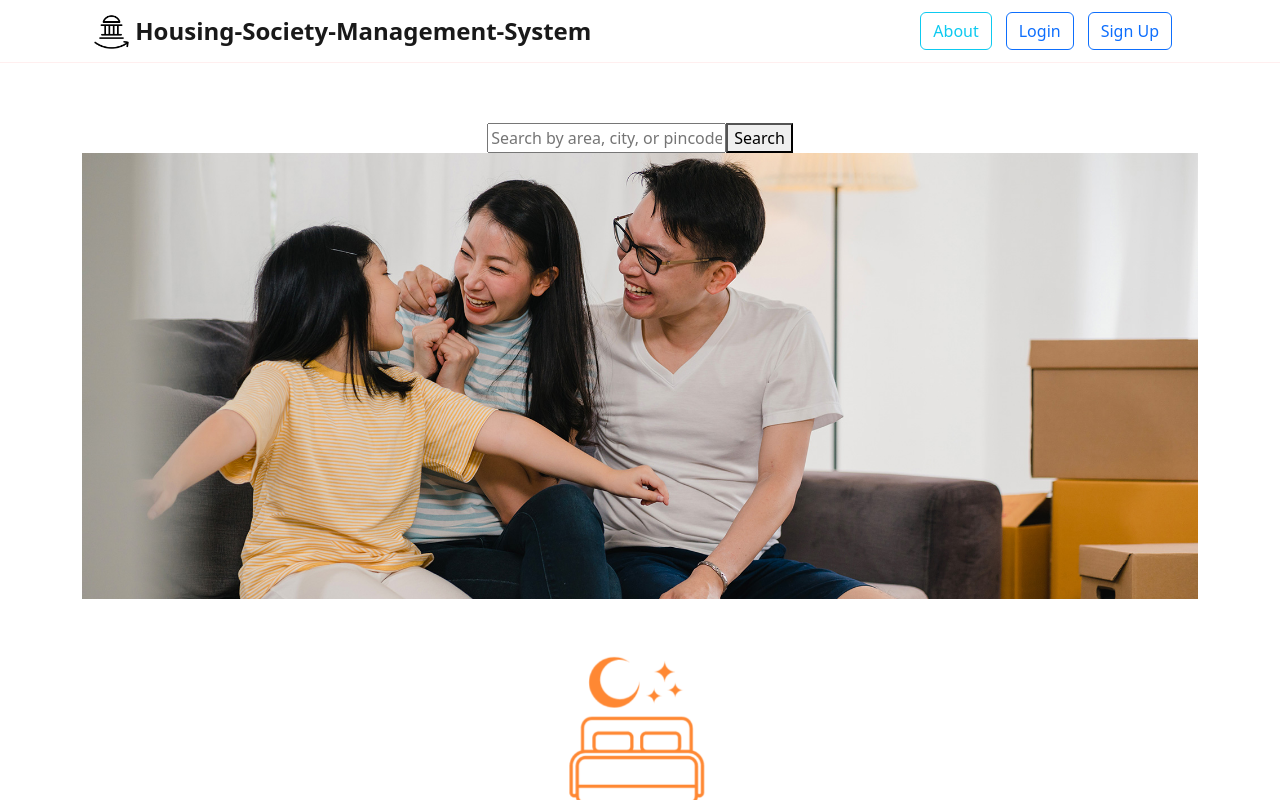
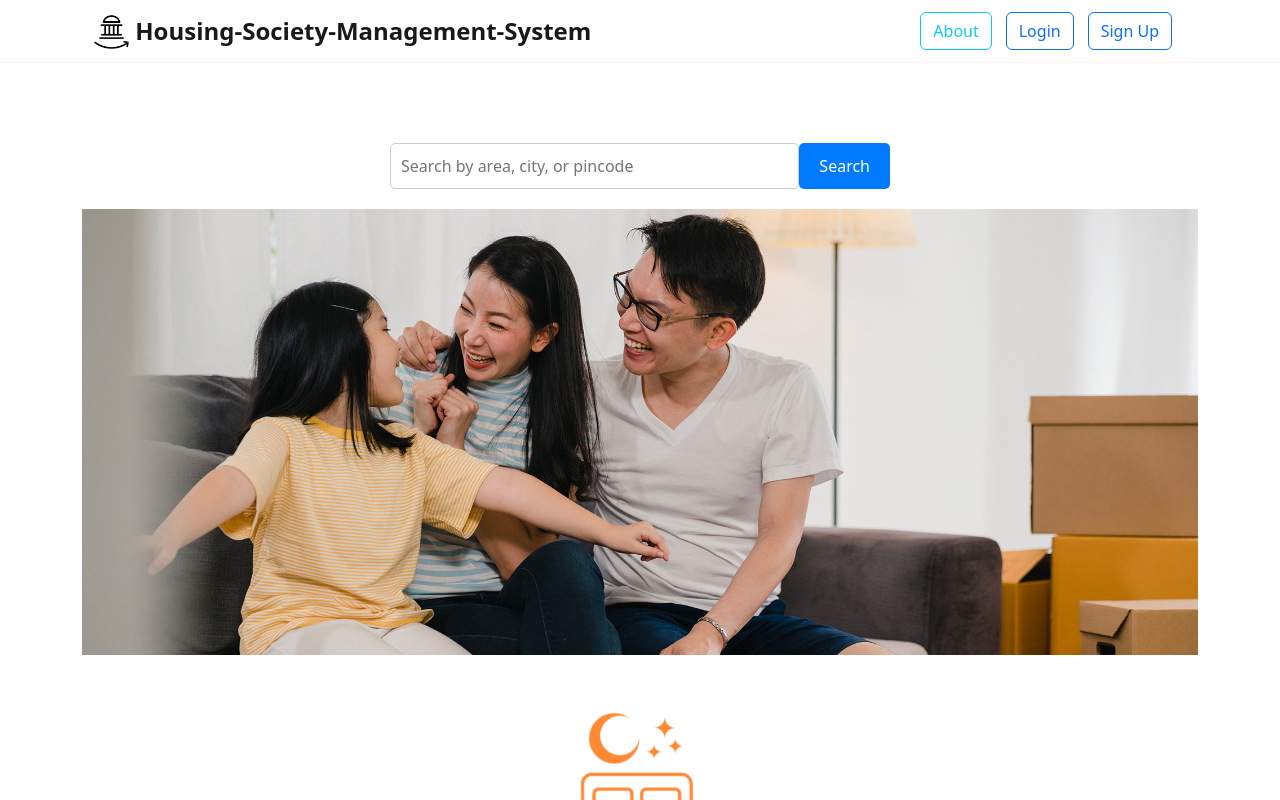
Before and after one commit to Sankalp-Pateriya/Housing-Society-Management-System, a React (Create React App) app in the folder Front-end/hsms/: page / in a window 1280 px wide. Shown: the top 800 px of the page. Built offline with nearby package versions, Linux system fonts and the light colour scheme.

Commit message:
Added Search Bar with tile : Modified Home.scss page to design Home.jsx page

```diff
--- a/Front-end/hsms/src/assets/Home.scss
+++ b/Front-end/hsms/src/assets/Home.scss
@@ -1,20 +1,80 @@
-.homepage{
+
+.homepage {
     height: auto;
     background-size: cover;
 }
 
+.search-box {
+    margin: 20px auto;
+    max-width: 500px;
+    display: flex;
+}
+
+.search-box input[type="text"] {
+    flex: 1;
+    padding: 10px;
+    border: 1px solid #ccc;
+    border-radius: 5px;
+}
+
+.search-box button {
+    padding: 10px 20px;
+    border: none;
+    border-radius: 5px;
+    background-color: #007bff;
+    color: #fff;
+    cursor: pointer;
+}
+
+.search-results {
+    display: flex;
+    flex-wrap: wrap;
+  }
+
+  .search-result-tile {
+    margin: 10px;
+    padding: 20px;
+    background-color: #f0f0f0;
+    border-radius: 10px;
+    box-shadow: 0 4px 8px rgba(0, 0, 0, 0.1);
+    transition: transform 0.3s ease-in-out;
+    width: 200px;
+    text-align: center;
+  }
+
+  .search-result-tile:hover {
+    transform: translateY(-5px);
+  }
+
+  .search-result-content {
+    text-align: center;
+  }
+
+  .search-result-content h3 {
+    margin: 0;
+    font-size: 20px;
+  }
+
+  .search-result-content p {
+    margin: 5px 0;
+    color: #666;
+  }
+
+
 .container {
     max-width: 1200px;
-  }
+}
 
-  .banner-section{
-    img{
+.banner-section {
+    img {
         width: 100%;
     }
-  }
-  .u-section-2 {
+}
+
+.u-section-2 {
     width: 1035px;
     margin: -175px auto 0 calc(((100% - 1140px) / 2) + 53px);
+
     .u-layout-row {
         display: flex;
         flex-direction: row;
@@ -22,30 +82,40 @@
         min-height: 100%;
         max-width: 100%;
     }
-    .u-layout-cell, .u-group.u-opacity {
+
+    .u-layout-cell,
+    .u-group.u-opacity {
         //background-color: transparent !important;
         opacity: 1;
     }
-    .u-valign-middle, .u-valign-top, .u-valign-bottom {
+
+    .u-valign-middle,
+    .u-valign-top,
+    .u-valign-bottom {
         display: flex;
         flex-direction: column;
         gap: 21px;
         padding: 22px;
     }
-    .u-layout-row > .u-size-20 {
+
+    .u-layout-row>.u-size-20 {
         flex: 0 0 33.33333333%;
         max-width: 31.333333%;
-    margin-right: 11px;
+        margin-right: 11px;
     }
+
     .u-container-style {
         color: #ffffff;
         background-color: #81b6bb;
     }
 }
-.finding-property{
-    background: #f0f4f7;padding-top: 115px;
-    margin-top:3%;
-    h1{
+
+.finding-property {
+    background: #f0f4f7;
+    padding-top: 115px;
+    margin-top: 3%;
+
+    h1 {
         margin-bottom: 50px;
     }
 }
```
